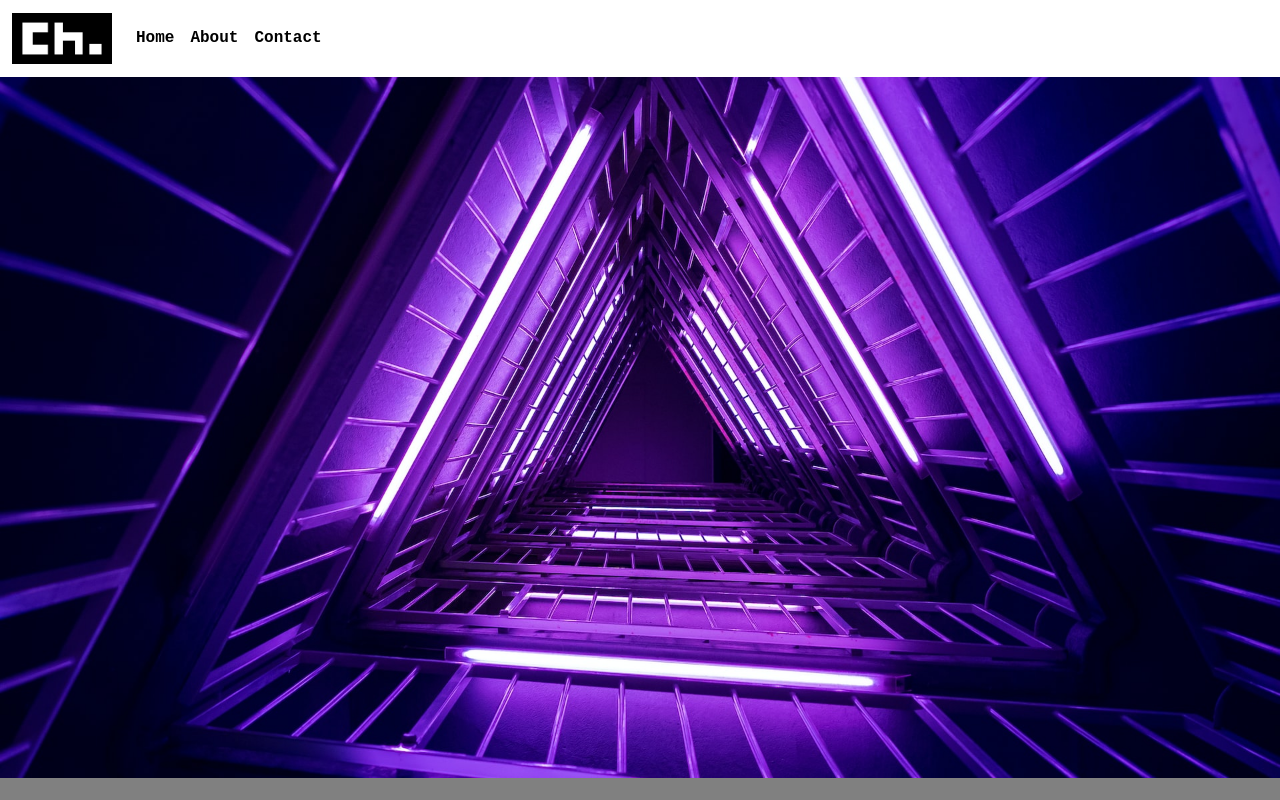
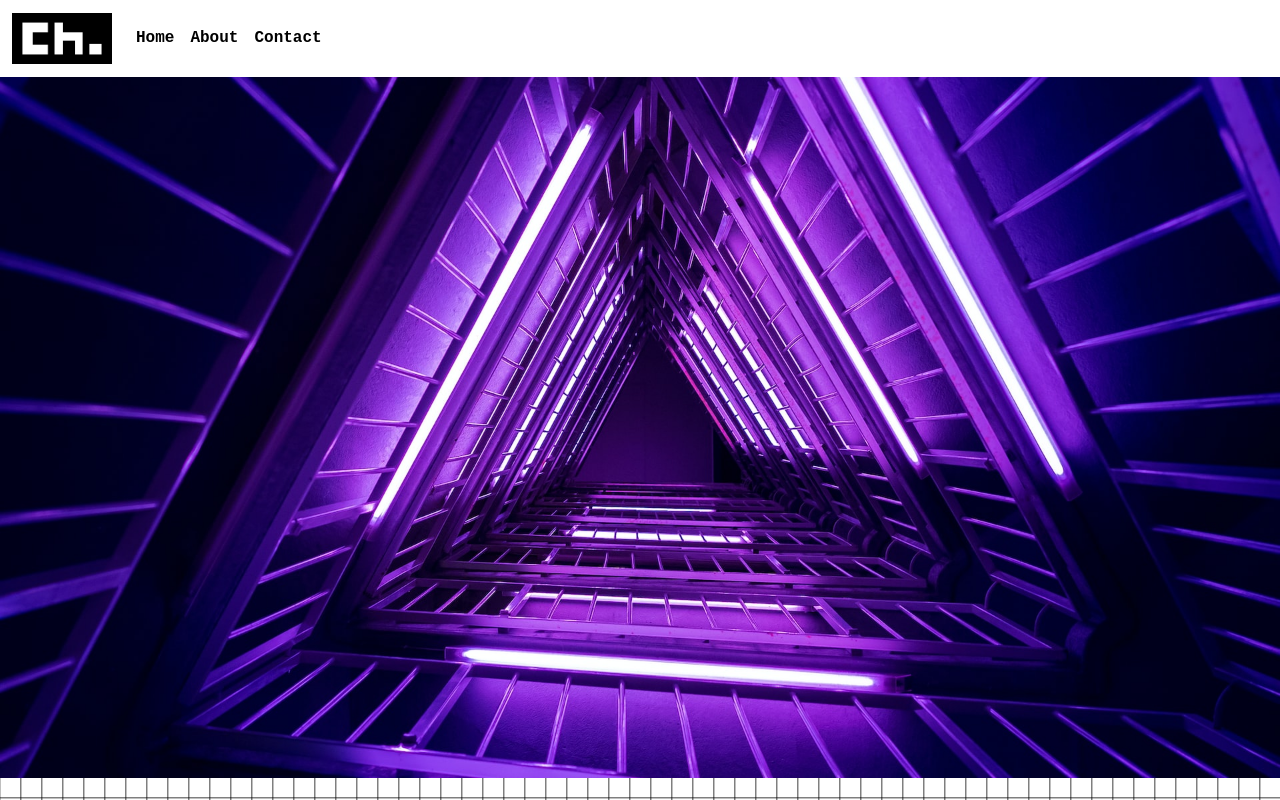
Before and after one commit to chrillah/sweet-card-maker, a Vue app: page /#/ in a window 1280 px wide. Built offline with nearby package versions, Linux system fonts and the light colour scheme; a web font is replaced by a local one.

Commit message:
css and grid pattern updated

```diff
--- a/assets/main.css
+++ b/assets/main.css
@@ -3,7 +3,7 @@ body {
   box-sizing: border-box;
   padding: 0;
   margin: 0;
-  background-color: grey;
+  background-image: url("/assets/img/grid.png");
   overflow-x: hidden;
 }
 
```
Also changed, not shown: assets/img/grid.png.
